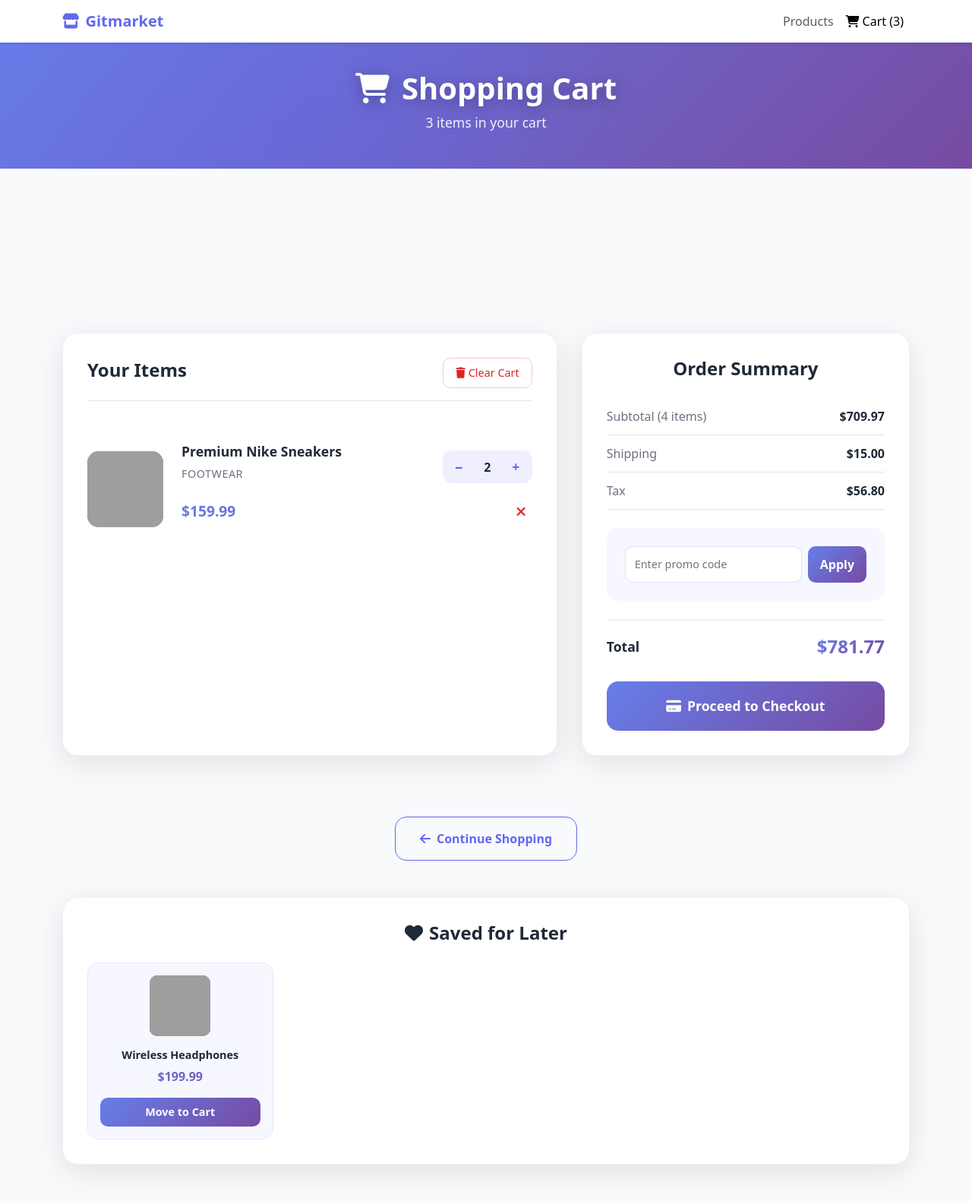
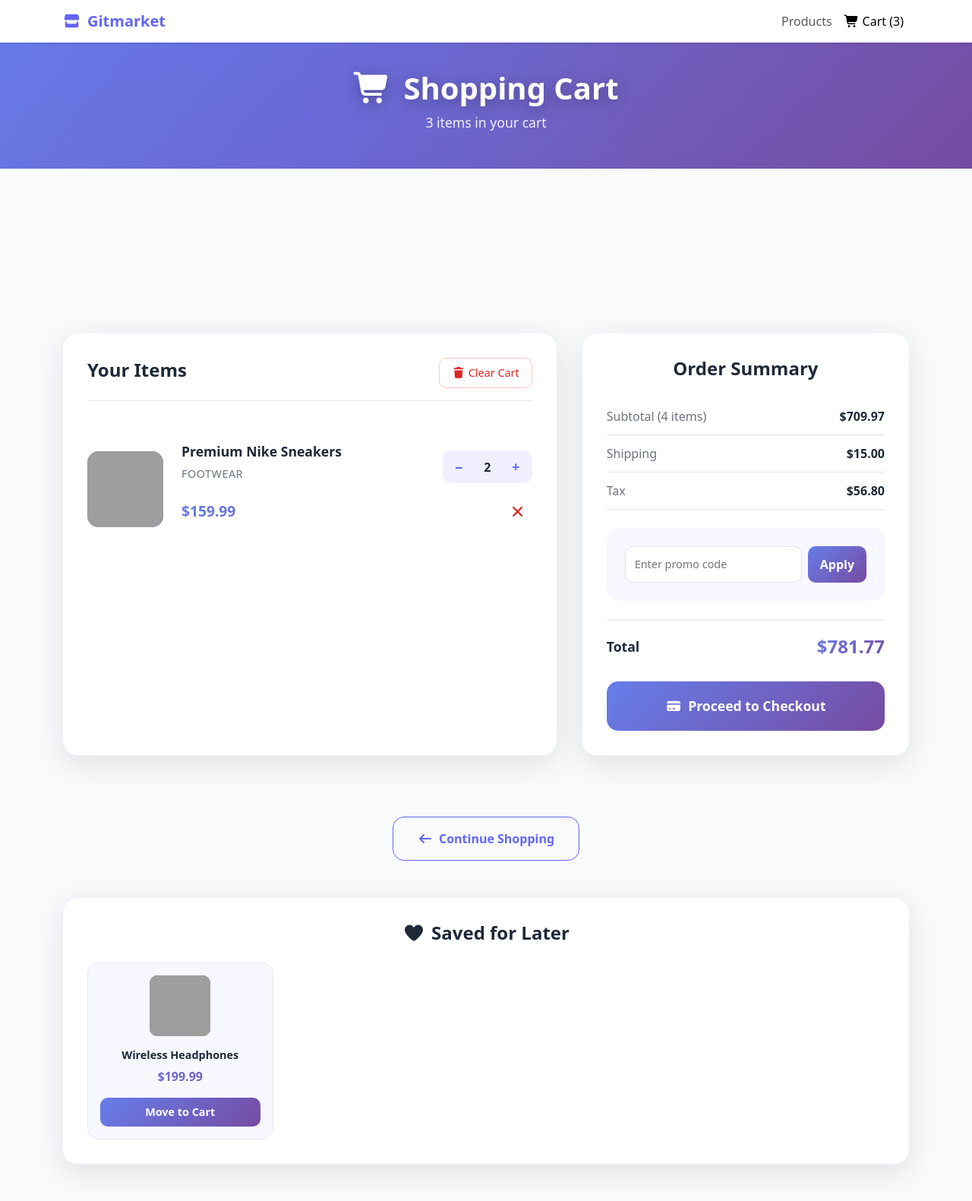
Before and after one commit to Ecommerce-project10/ecommerce_project, a Django app: page /cart/cart_view/ in a window 1280 px wide. Shown: the whole page at 76% size. Run offline with Django 5.2, Linux system fonts and the light colour scheme; some libraries are stand-ins or nearby versions; grey boxes are pictures that could not be loaded.

Commit message:
fix sync

```diff
--- a/templates/cart.html
+++ b/templates/cart.html
@@ -6,13 +6,13 @@
     <title>Shopping Cart - Gitmarket</title>
 
     <!-- Bootstrap CSS -->
-    <link href="https://cdnjs.cloudflare.com/ajax/libs/bootstrap/5.3.0/css/bootstrap.min.css" rel="stylesheet">
+    <link href="https://cdnjs.cloudflare.com/ajax/libs/bootstrap/5.3.7/css/bootstrap.min.css" rel="stylesheet">
 
     <!-- Font Awesome -->
-    <link href="https://cdnjs.cloudflare.com/ajax/libs/font-awesome/6.4.0/css/all.min.css" rel="stylesheet">
+    <link href="https://cdnjs.cloudflare.com/ajax/libs/font-awesome/7.0.0/css/all.min.css" rel="stylesheet">
 
+    {% load static %}
     <!-- Your CSS files -->
-    {% load static %}
     <link href="{% static 'css/products.css' %}" rel="stylesheet">
     <link href="{% static 'cart.css' %}" rel="stylesheet">
 
```
